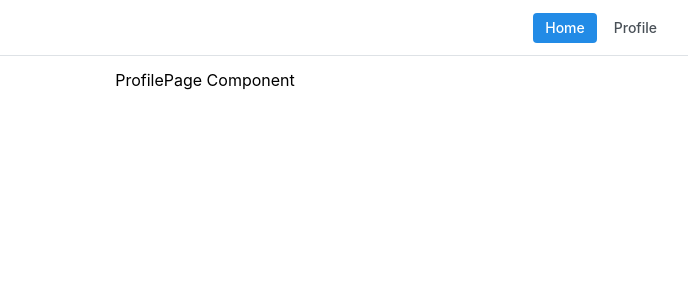
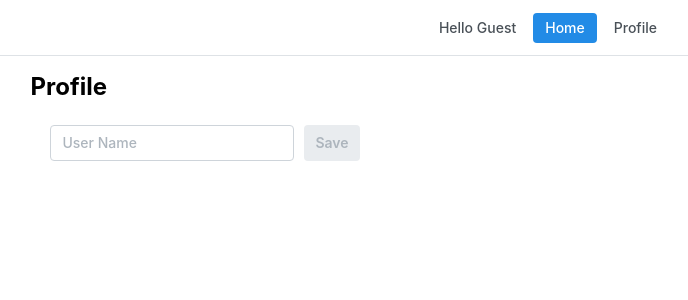
Before and after one commit to itaiglikman/Twitter-react-ts, a React (Vite) app: page /profile in a window 1280 px wide. Shown: the top 300 px of the page, without its empty margins (395-1083 px from the left). Built offline with nearby package versions, Linux system fonts and the light colour scheme.

Commit message:
feat: wrap app with userContext

```diff
--- a/src/App.tsx
+++ b/src/App.tsx
@@ -1,13 +1,18 @@
+import { useState } from "react";
 import "./App.css";
 import { Header } from "./Components/LayoutArea/Header/Header";
 import { Routing } from "./Components/LayoutArea/Routing/Routing";
+import { UserContext } from "./Lib/Context/UserContext";
 
 function App() {
+    const [userName, setUserName] = useState<string>('');
     return (
         <div className="App">
-            <Header />
-            <Routing />
-        </div>
+            <UserContext value={[userName, setUserName]}>
+                <Header />
+                <Routing />
+            </UserContext>
+        </div >
     );
 }
 
--- a/src/Components/HomeArea/CreateTwitt/CreateTwitt.tsx
+++ b/src/Components/HomeArea/CreateTwitt/CreateTwitt.tsx
@@ -6,28 +6,34 @@ import "./CreateTwitt.css";
 import classes from './CreateTwitt.module.css';
 import axios from 'axios';
 import { apiURL } from '../../../Lib/Constants';
+import { useUserContext } from '../../../Lib/Context/UserContext';
 
 export function CreateTwitt() {
     // mantine:
     const [focused, setFocused] = useState(false);
     const [content, setContent] = useState('');
-    const [errMsg,setErrMsg] = useState('');
     const floating = content.trim().length !== 0 || focused || undefined;
 
+    const [errMsg, setErrMsg] = useState('');
     const [twitts, setTwitts] = useTwitterContext();
+    const [userName] = useUserContext();
+    const isConnected = userName.length > 0;
+    const textAreaLabel = isConnected ? "Tell the world what you're thinking about" : "Please set user before posting"
+
+    console.log(userName);
     const isDisabled = // don't allow posting
         content.trim() === "" // no content
         || content.trim().length > 140 // over max chars
         //not working
-        || !twitts; //while loading posts
+        || !twitts //while loading posts
+        || !userName
 
     async function handlePost() {
         try {
             // create object for database:
-            const postToSend = { content: content, userName: 'john', date: new Date().toISOString() }
+            const postToSend = { content: content, userName, date: new Date().toISOString() }
             const result = await axios.post(apiURL, postToSend);
-            console.log(result);
-            const post = twittsUtils.createPost(content);
+            const post = twittsUtils.createPost(userName, content);
             //should get twitts from server
             setTwitts([...twitts, post]);
             setContent('');
@@ -42,7 +48,7 @@ export function CreateTwitt() {
         <div className="CreateTwitt">
             <Textarea
                 styles={{ input: { width: "300px", height: '100px' } }}
-                label="Tell the world what you're thinking about"
+                label={textAreaLabel}
                 placeholder="Write here your tweet"
                 required
                 classNames={classes}
--- a/src/Components/LayoutArea/Header/Header.tsx
+++ b/src/Components/LayoutArea/Header/Header.tsx
@@ -1,9 +1,10 @@
-import { Burger, Container, Group } from '@mantine/core';
+import { Burger, Container, Group, Text } from '@mantine/core';
 import { useDisclosure } from '@mantine/hooks';
 import { MantineLogo } from '@mantinex/mantine-logo';
 import { useState } from 'react';
 import { useNavigate } from 'react-router-dom';
 import classes from './Header.module.css';
+import { useUserContext } from '../../../Lib/Context/UserContext';
 
 const links = [
     { link: '/', label: 'Home' },
@@ -13,7 +14,10 @@ const links = [
 export function Header() {
     const [opened, { toggle }] = useDisclosure(false);
     const [active, setActive] = useState(links[0].link);
-  const navigate= useNavigate();
+    const [userName] = useUserContext();
+    const navigate = useNavigate();
+
+    const displayedUserName = userName.length ? userName : 'Guest';
 
     const items = links.map((link) => (
         <a
@@ -36,6 +40,9 @@ export function Header() {
             <Container size="md" className={classes.inner}>
                 <MantineLogo size={28} />
                 <Group gap={5} visibleFrom="xs">
+                    <Text className={classes.link}>
+                        Hello {displayedUserName}
+                    </Text>
                     {items}
                 </Group>
 
--- a/src/Lib/Utils/twittsUtils.ts
+++ b/src/Lib/Utils/twittsUtils.ts
@@ -1,10 +1,10 @@
 import type { TwittType } from "../Types/types";
 
-function createPost(content: string) {
+function createPost(userName: string, content: string) {
     const post: TwittType = {
         id: crypto.randomUUID(),
         date: new Date().toISOString(),
-        userName: 'John',
+        userName,
         content
     }
     return post;
--- a/src/Pages/ProfilePage/ProfilePage.css
+++ b/src/Pages/ProfilePage/ProfilePage.css
@@ -1,3 +1,11 @@
 .ProfilePage {
+  display: flex;
+  flex-direction: column;
+}
 
+.ProfilePage .input-area {
+  padding: 20px;
+  display: flex;
+  align-items: center;
+  gap: 10px;
 }
--- a/src/Pages/ProfilePage/ProfilePage.tsx
+++ b/src/Pages/ProfilePage/ProfilePage.tsx
@@ -1,11 +1,56 @@
+import { Button, TextInput } from '@mantine/core';
+import { useState } from 'react';
+import classes from './input.module.css';
 import "./ProfilePage.css";
+import { useUserContext } from '../../Lib/Context/UserContext';
+
+function formatAndValidateUserName(input: string): { value: string; error: string } {
+    // Trim and check length
+    const trimmed = input.trim();
+    if (trimmed.length > 10) {
+        return { value: '', error: 'too long' };
+    }
+    // Capitalize first letter of each word, allow numbers/symbols, replace spaces with _
+    const formatted = trimmed
+        .split(' ')
+        .map(word => word.length > 0 ? word[0].toUpperCase() + word.slice(1) : '')
+        .join('_');
+    return { value: formatted, error: '' };
+}
 
 export function ProfilePage() {
+    const [focused, setFocused] = useState(false);
+    const [,setUserName] = useUserContext();
+    const [rawUserName, setRawUserName] = useState('');
+    const { value: formattedUserName, error: errMsg } = formatAndValidateUserName(rawUserName);
+    const isDisabled = rawUserName.trim() === "" || errMsg.length > 0;
+    const floating = rawUserName.trim().length !== 0 || focused || undefined;
+
+    function handleSave() {
+        if (!errMsg) {
+            setUserName(formattedUserName);
+        }
+    }
+
     return (
         <div className="ProfilePage">
-
-			<p>ProfilePage Component</p>
-
+            <h2>Profile</h2>
+            <div className="input-area">
+                <TextInput
+                    label="User Name"
+                    required
+                    classNames={classes}
+                    value={rawUserName}
+                    onChange={(event) => setRawUserName(event.currentTarget.value)}
+                    onFocus={() => setFocused(true)}
+                    onBlur={() => setFocused(false)}
+                    autoComplete="nope"
+                    data-floating={floating}
+                    labelProps={{ 'data-floating': floating }}
+                    error={errMsg}
+                />
+                <Button p={'xs'} disabled={isDisabled} onClick={handleSave}>Save</Button>
+            </div>
         </div>
     );
 }
--- /dev/null
+++ b/src/Pages/ProfilePage/input.module.css
@@ -0,0 +1,42 @@
+.root {
+  position: relative;
+}
+
+.label {
+  position: absolute;
+  z-index: 2;
+  top: 7px;
+  left: var(--mantine-spacing-sm);
+  pointer-events: none;
+  color: light-dark(var(--mantine-color-gray-5), var(--mantine-color-dark-3));
+  transition: transform 150ms ease, font-size 150ms ease, color 150ms ease;
+
+  &[data-floating] {
+    transform: translate(calc(var(--mantine-spacing-sm) * -1), -28px);
+    font-size: var(--mantine-font-size-xs);
+    font-weight: 500;
+    color: light-dark(var(--mantine-color-black), var(--mantine-color-white));
+  }
+}
+
+.required {
+  transition: opacity 150ms ease;
+  opacity: 0;
+
+  [data-floating] & {
+    opacity: 1;
+  }
+}
+
+.input {
+  &::placeholder {
+    transition: color 150ms ease;
+    color: transparent;
+  }
+
+  &[data-floating] {
+    &::placeholder {
+      color: var(--mantine-color-placeholder);
+    }
+  }
+}
```
Lines whose indentation alone changed are shown as unchanged.
